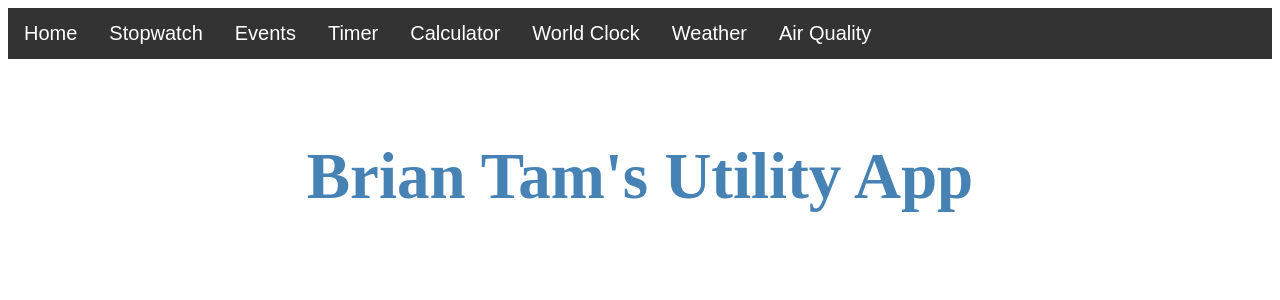
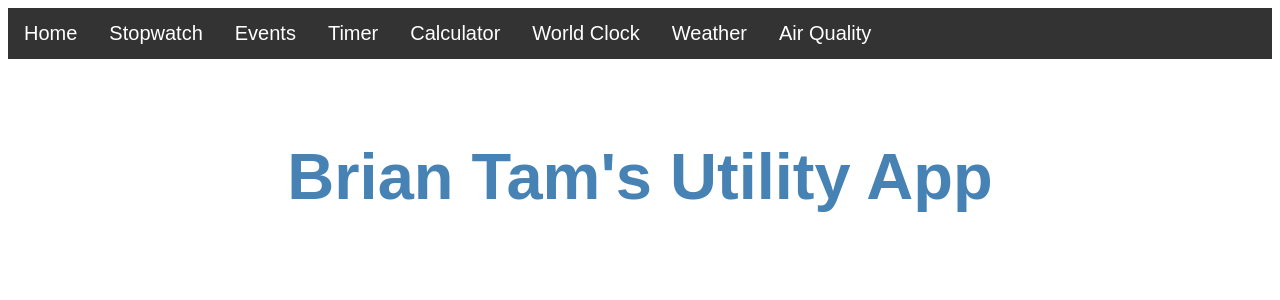
Before and after one commit to briantam23/utilities-app, a React app: page /#/ in a window 1280 px wide. Shown: the top 300 px of the page. Built offline with nearby package versions, Linux system fonts and the light colour scheme.

Commit message:
Added event font

```diff
--- a/src/components/App.js
+++ b/src/components/App.js
@@ -1,20 +1,21 @@
-import React, { Fragment } from 'react';
+import React from 'react';
 import { HashRouter as Router, Route } from 'react-router-dom';
 import Nav from './Nav';
 import Home from './Home';
 import Stopwatch from './stopwatch/Stopwatch';
 import Events from './events/Events';
+import style from './app.less'
 
 
 const App = () => {
     return(
         <Router>
-            <Fragment>
+            <div className={ style.mainContainer }>
                 <Nav/>
                 <Route exact path='/' render={ () => <Home/> }/>
                 <Route path='/stopwatch' render={ () => <Stopwatch/> }/>
                 <Route path='/ticketmaster_events' render={ () => <Events/> }/>
-            </Fragment>
+            </div>
         </Router>
     )
 }
--- /dev/null
+++ b/src/components/app.less
@@ -0,0 +1 @@
+.mainContainer { font-family: Arial, sans-serif; }
--- a/src/components/events/Events.js
+++ b/src/components/events/Events.js
@@ -21,9 +21,7 @@ class Events extends Component {
         let genres = [];
         events.map(event => {
             let genre = event.classifications[0].genre.name;
-            if(genres.indexOf(genre) === -1) {
-                genres.push(genre)   //compiling all the different genres
-            }
+            if(genres.indexOf(genre) === -1) genres.push(genre)  //compiling all the different genres
         })
         console.log(events, genres)
         return(
--- a/src/components/events/nav.less
+++ b/src/components/events/nav.less
@@ -1,8 +1,8 @@
 .nav {
     display: flex;
     border-bottom: 1px solid gray;
-    background: white;
     padding: 0 10px;
+    color: steelblue;
   }
 
   .navTitle {
--- a/src/components/nav.less
+++ b/src/components/nav.less
@@ -6,7 +6,6 @@
     background-color: #333;
     /* margin-bottom: 110px; */
     width: 100%;
-    font-family: Arial, sans-serif;
 }
 
 li {
```
